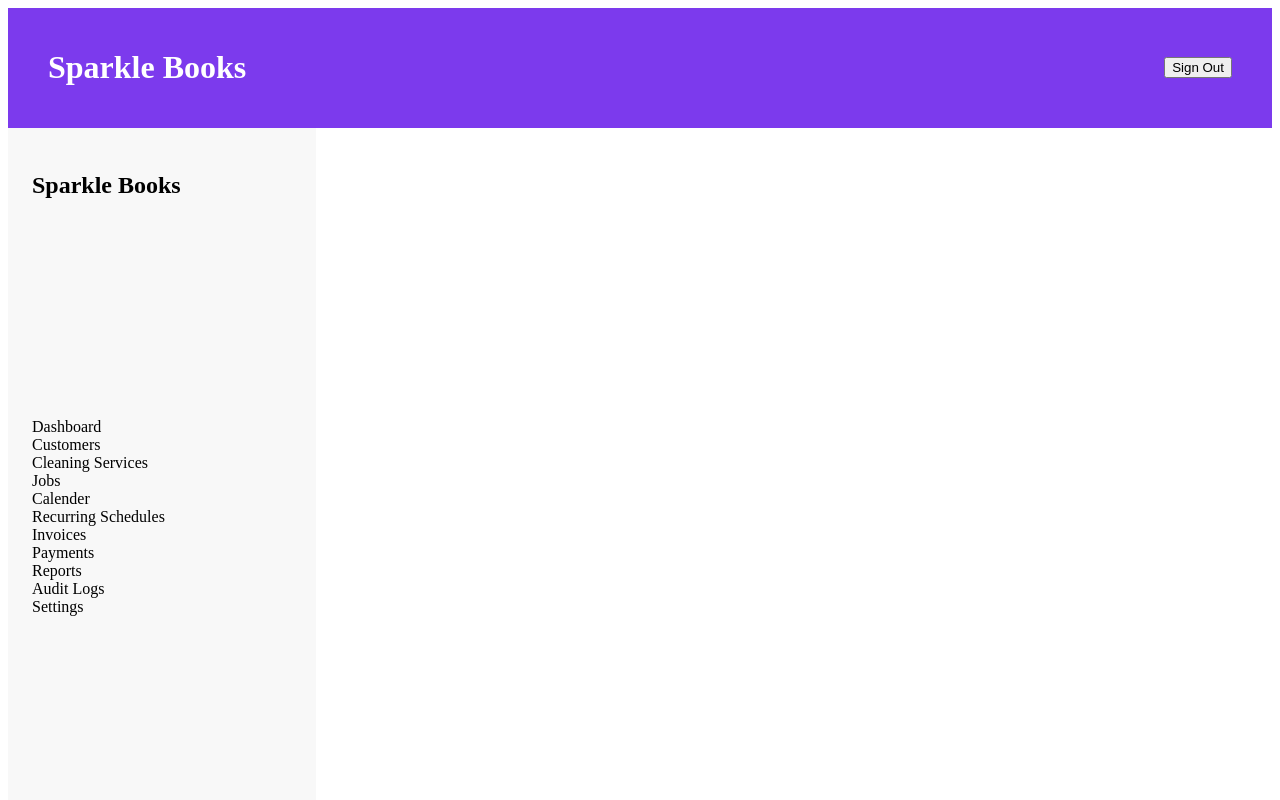
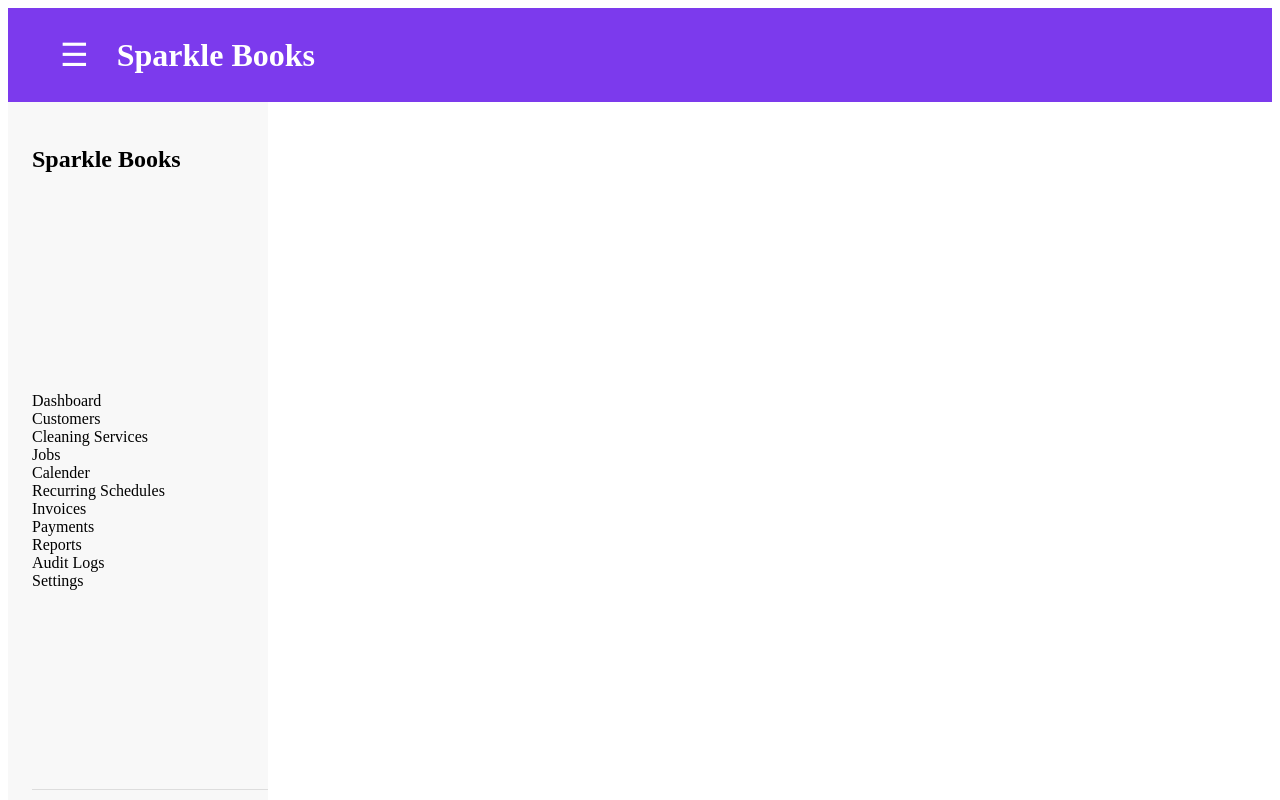
Before and after one commit to Carl32623/Sparkle_Books, an Angular app: page / in a window 1280 px wide. Shown: the top 800 px of the page. Built offline with nearby package versions, Linux system fonts and the light colour scheme.

Commit message:
updated css to sidebar

```diff
--- a/src/app/app.html
+++ b/src/app/app.html
@@ -1,3 +1,11 @@
-<app-header></app-header>
+<app-header (menuToggle)="onMenuToggle()"></app-header>
 
-<app-sidebar></app-sidebar>
+<div class="app-body">
+<div class="sidebar-container" [class.closed]="!sidebarOpen">
+    <app-sidebar></app-sidebar>
+</div>
+
+<main class="main-content">
+    <router-outlet></router-outlet>
+</main>
+</div>
--- a/src/app/app.scss
+++ b/src/app/app.scss
@@ -11,3 +11,29 @@ h1 {
 P {
     font-size: 20px;
 }
+
+.app-body {
+    display: flex;
+    min-height: calc(100vh - 140px);
+}
+
+.main-content {
+    flex: 1;
+    padding: 24px;
+}
+
+.sidebar-container {
+    width: 260px;
+    flex-shrink: 0;
+    overflow: hidden;
+
+    transform: translateX(0);
+    transition:
+        transform 0.8s ease,
+        margin-left 0.8s ease;
+}
+
+.sidebar-container.closed {
+    transform: translateX(-100%);
+    margin-left: -260px;
+}
--- a/src/app/app.ts
+++ b/src/app/app.ts
@@ -5,10 +5,15 @@ import { Sidebar } from './layout/sidebar/sidebar';
 
 @Component({
   selector: 'app-root',
-  imports: [Header, Sidebar],
+  imports: [RouterOutlet, Header, Sidebar],
   templateUrl: './app.html',
   styleUrl: './app.scss'
 })
 export class App {
   protected readonly title = signal('sparkle_books-frontend');
+
+  sidebarOpen = true;
+  onMenuToggle() {
+    this.sidebarOpen = !this.sidebarOpen;
+  }
 }
--- a/src/app/layout/header/header.html
+++ b/src/app/layout/header/header.html
@@ -1,9 +1,13 @@
 <header class="header">
-    <div class="Logo">
-        <h1>Sparkle Books</h1>
+    <div class="header-left">
+        <button class="menu-button" (click)="toggleMenu()">
+            ☰
+        </button>
+
+        <div class="logo">
+            <h1>Sparkle Books</h1>
+        </div>
     </div>
 
-    <div class="Navigation">
-        <button>Sign Out</button>
-    </div>
+
 </header>
--- a/src/app/layout/header/header.scss
+++ b/src/app/layout/header/header.scss
@@ -5,6 +5,12 @@
     padding: 20px 40px;
     background: #7C3AED;
     color: white;
+}
+
+.header-left {
+    display: flex;
+    align-items: center;
+    gap: 16px;
 }
 
 .logo h1 {
@@ -18,3 +24,24 @@
     cursor: pointer;
     font-size: 16px;
 }
+
+.menu-button {
+    background: transparent;
+    border: none;
+    color: white;
+    font-size: 32px;
+    cursor: pointer;
+
+    display: flex;
+    align-items: center;
+    justify-content: center;
+
+    padding: 8px 12px;
+    border-radius: 8px;
+
+    transition: background-color 0.2s ease;
+}
+
+.menu-button:hover {
+    background-color: rgba(255, 255, 255, 0.15);
+}
--- a/src/app/layout/header/header.ts
+++ b/src/app/layout/header/header.ts
@@ -1,4 +1,4 @@
-import { Component } from '@angular/core';
+import { Component, EventEmitter, Output } from '@angular/core';
 
 @Component({
   selector: 'app-header',
@@ -6,4 +6,12 @@ import { Component } from '@angular/core';
   templateUrl: './header.html',
   styleUrl: './header.scss',
 })
-export class Header {}
+export class Header {
+  // Hamburger menu button action to collapse sidebar
+  @Output() menuToggle = new EventEmitter<void>();
+
+  toggleMenu() {
+    this.menuToggle.emit();
+  }
+
+}
```
